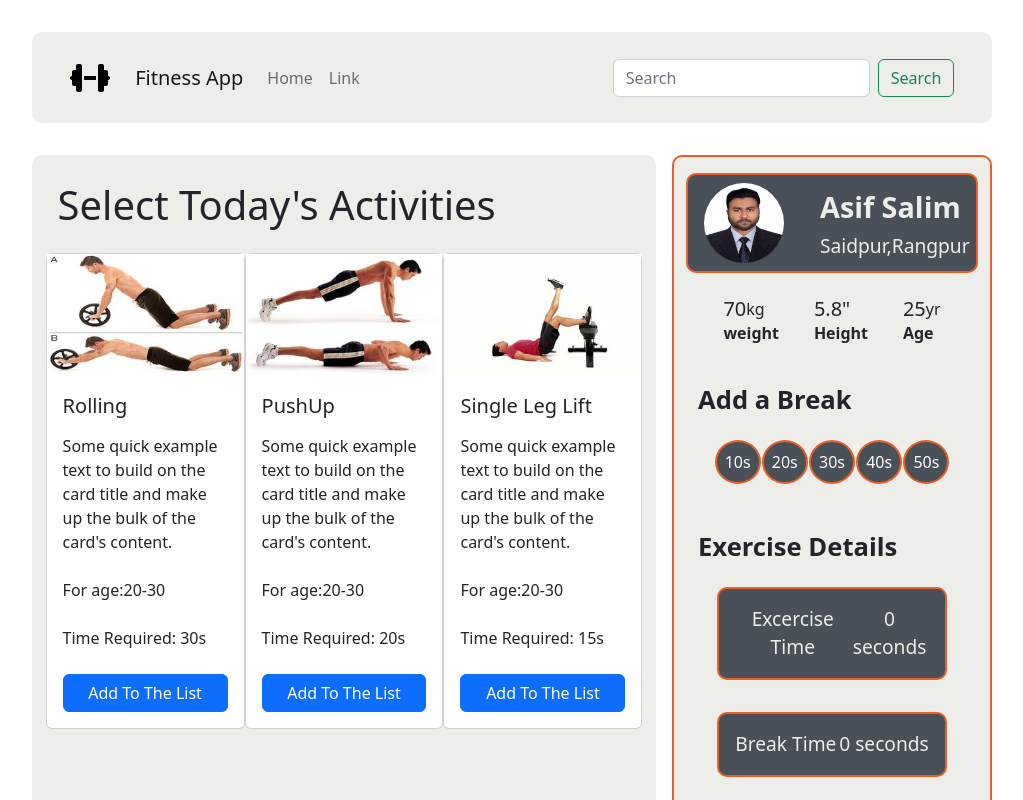
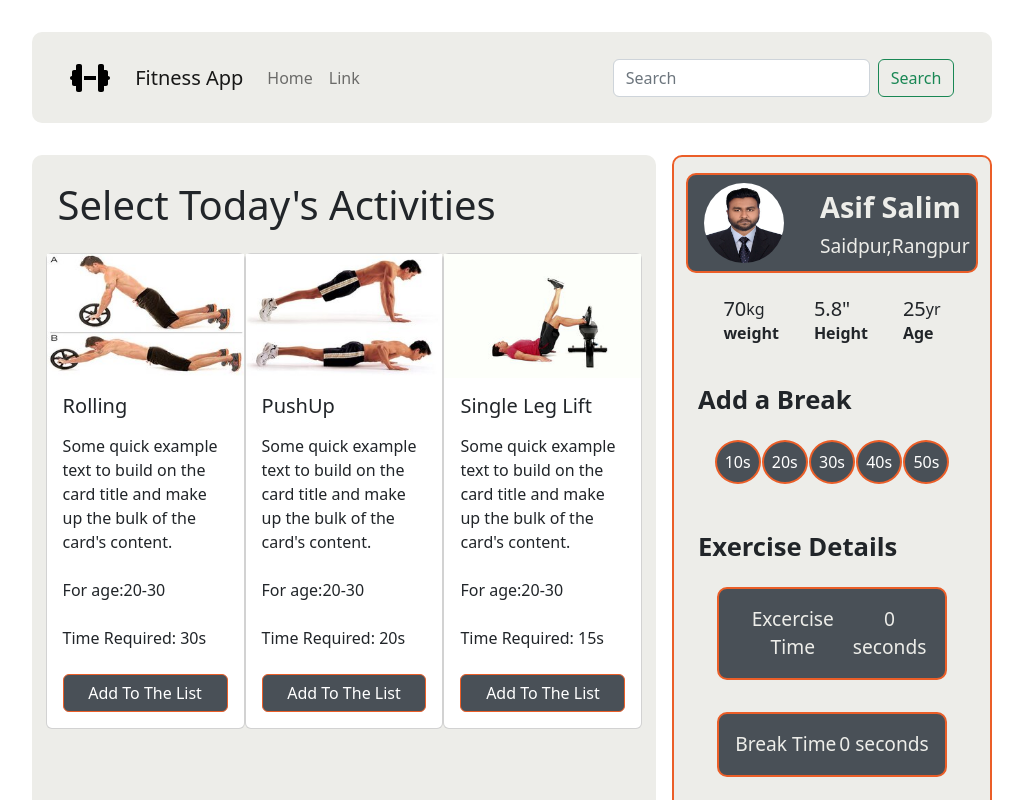
Before and after one commit to asifsalim/react-fitness-app, a React (Create React App) app: page / in a window 1280 px wide. Shown: the top 800 px of the page, without its empty margins (128-1151 px from the left). Built offline with nearby package versions, Linux system fonts and the light colour scheme.

Commit message:
final commit again

```diff
--- a/src/components/Excersize.js
+++ b/src/components/Excersize.js
@@ -64,7 +64,7 @@ class Exercise extends React.Component {
                       </Card.Text>
                       <Card.Text>For age:20-30</Card.Text>
                       <Card.Text>Time Required: 30s</Card.Text>
-                      <Button onClick={this.handleClick1} variant="primary">
+                      <Button onClick={this.handleClick1} className="darkColor">
                         Add To The List
                       </Button>
                     </Card.Body>
@@ -81,7 +81,7 @@ class Exercise extends React.Component {
                       </Card.Text>
                       <Card.Text>For age:20-30</Card.Text>
                       <Card.Text>Time Required: 20s</Card.Text>
-                      <Button onClick={this.handleClick2} variant="primary">
+                      <Button onClick={this.handleClick2} className="darkColor">
                         Add To The List
                       </Button>
                     </Card.Body>
@@ -98,7 +98,7 @@ class Exercise extends React.Component {
                       </Card.Text>
                       <Card.Text>For age:20-30</Card.Text>
                       <Card.Text>Time Required: 15s</Card.Text>
-                      <Button onClick={this.handleClick3} variant="primary">
+                      <Button onClick={this.handleClick3} className="darkColor">
                         Add To The List
                       </Button>
                     </Card.Body>
--- a/src/custom.css
+++ b/src/custom.css
@@ -96,6 +96,7 @@ body {
 .breakButton:hover{
   border: 2px solid #eb5e28;
 }
+
 .info-button {
   text-align: center;
   margin-bottom: 2rem;
@@ -112,6 +113,10 @@ body {
 }
 .tertiary-font {
   font-size: 1.2rem;
+}
+.darkColor{
+  background-color: #495057;
+  border: 1px solid #eb5e28;
 }
 .Exercise-border {
   background-color: #495057;
```
